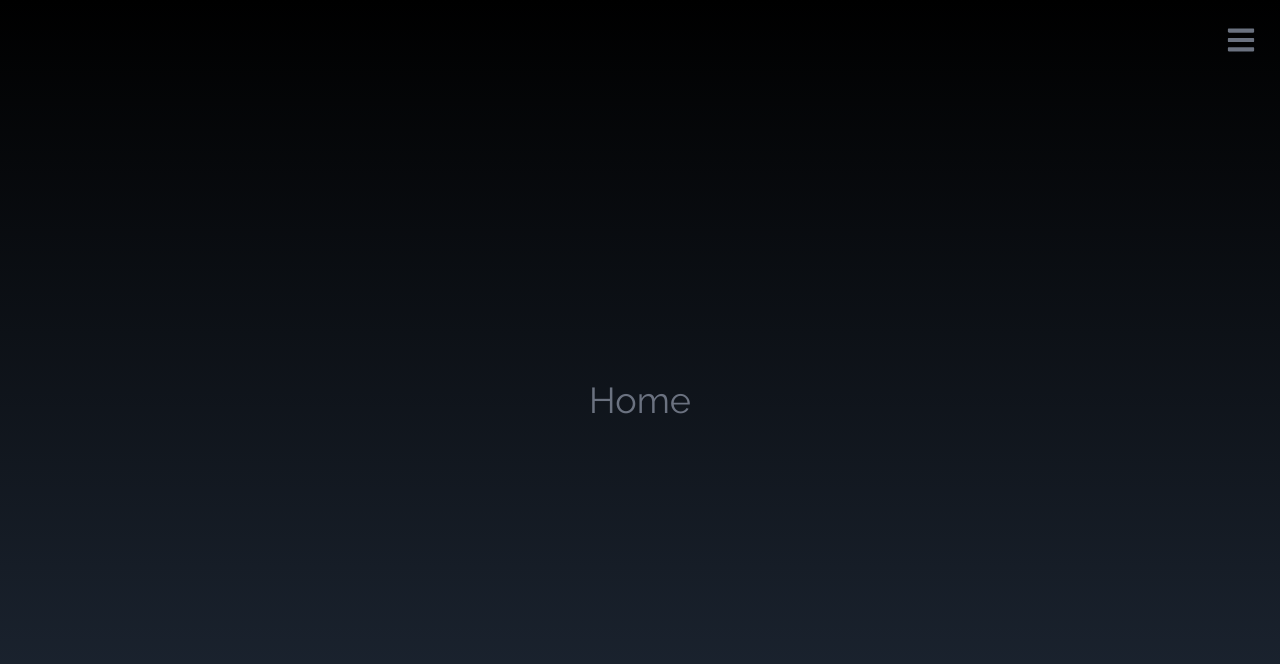
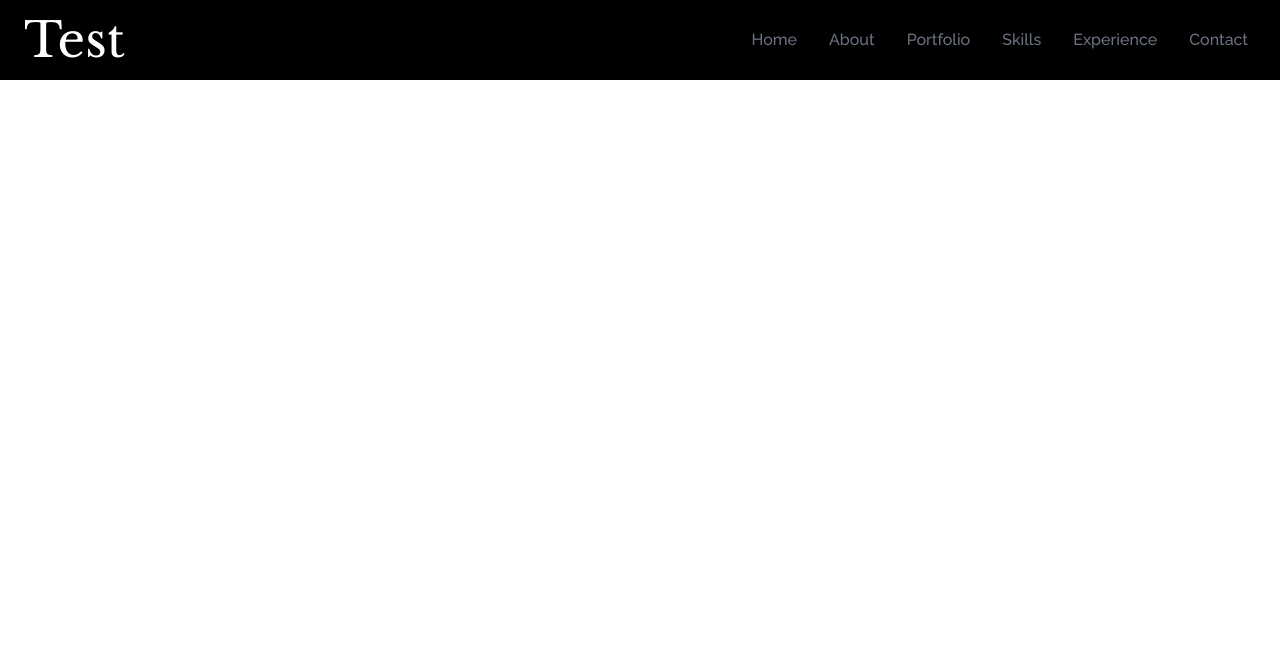
Before and after one commit to tli533/Portfolio-Website, a React (Create React App) app: page / in a window 1280 px wide. Shown: the top 664 px of the page. Built offline with nearby package versions, Linux system fonts and the light colour scheme.

Commit message:
Finished NavBar for desktop and mobile
When screen size is mobile size should switch to hamburger icon

```diff
--- a/src/components/NavBar.jsx
+++ b/src/components/NavBar.jsx
@@ -3,7 +3,7 @@ import { FaBars, FaTimes } from "react-icons/fa"
 
 const NavBar = () => {
 
-
+    /* Nav bar state */
     const [nav, setNav] = useState(false);
 
     const links = [
@@ -49,17 +49,23 @@ const NavBar = () => {
 
             ))}
         </ul>
-
-        <div onClick={() => setNav(!nav)} className='cursor-pointer pr-2 z-10 text-gray-500'>
+        {/*Navigation bar for mobile hamburger icon and x icon*/}
+        <div onClick={() => setNav(!nav)}
+            className='cursor-pointer pr-2 z-10 text-gray-500
+            md:hidden'
+        >
             {nav ? <FaTimes size ={30} /> : <FaBars size={30} />}
         </div>
 
-        <ul className='flex flex-col justify-center items-center absolute top-0 left-0 w-full h-screen bg-gradient-to-b from-black to-gray-800 text-gray-500'>
-            <li className='px-4 cursor-pointer capitalize py-6 text-4xl'>home</li>
-
-        </ul>
-
-
+        {nav && (
+            <ul className='flex flex-col justify-center items-center absolute top-0 left-0 w-full h-screen bg-gradient-to-b from-black to-gray-800 text-gray-500'>
+            {links.map(({id, link}) => (
+                <li key={id} className='px-4 cursor-pointer capitalize py-6 text-4xl'>
+                    {link}
+                </li>
+            ))}
+            </ul>
+        )}
     </div>
   )
 }
```
Also changed, not shown: src/components/Home.jsx (added).
